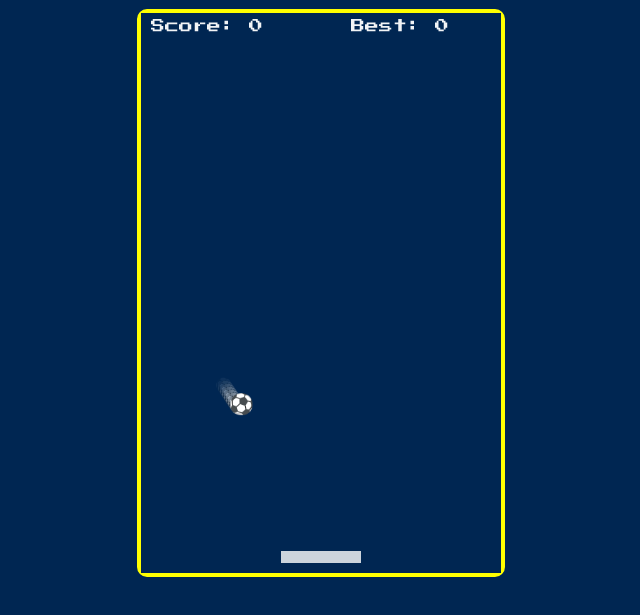
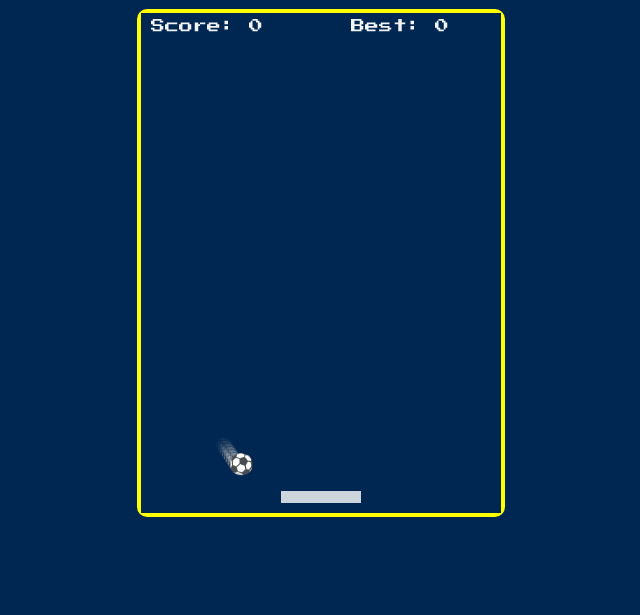
Before and after one commit to chizi5957/Retro-ping-pong, a plain HTML site: page index.html in a window 1280 px wide. Shown: the part 67-682 px from the top of the page, without its empty margins (319-959 px from the left). Drawn offline with Linux system fonts and the light colour scheme.

Commit message:
Update index.html

```diff
--- a/index.html
+++ b/index.html
@@ -9,7 +9,7 @@
 <body>
   <h1 id="level">Level: 1</h1>
   <div id="gameContainer">
-    <canvas id="gameCanvas" width="360" height="560"></canvas>
+    <canvas id="gameCanvas" width="360" height="500"></canvas>
     <div id="gameOverScreen">
       <p id="finalScoreText"></p>
       <p id="bestScoreText"></p>
```
